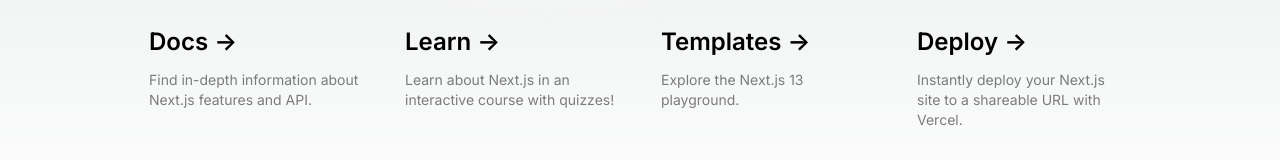
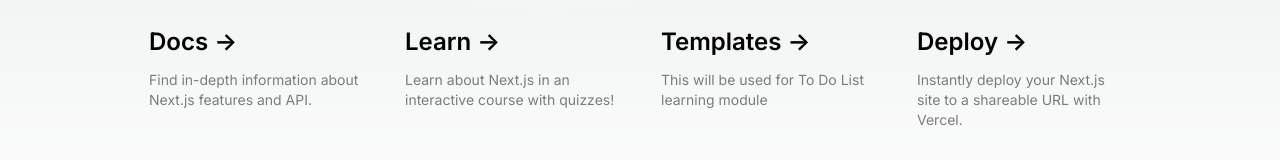
Before and after one commit to BriyanSitinjak/nextjs, a Next.js app: page / in a window 1280 px wide. Shown: the part 557-717 px from the top of the page. Built offline with nearby package versions, Linux system fonts and the light colour scheme.

Commit message:
Add new comment

```diff
--- a/src/app/page.tsx
+++ b/src/app/page.tsx
@@ -87,7 +87,7 @@
             </span>
           </h2>
           <p className={`m-0 max-w-[30ch] text-sm opacity-50`}>
-            Explore the Next.js 13 playground.
+            This will be used for To Do List learning module
           </p>
         </a>
 
```
